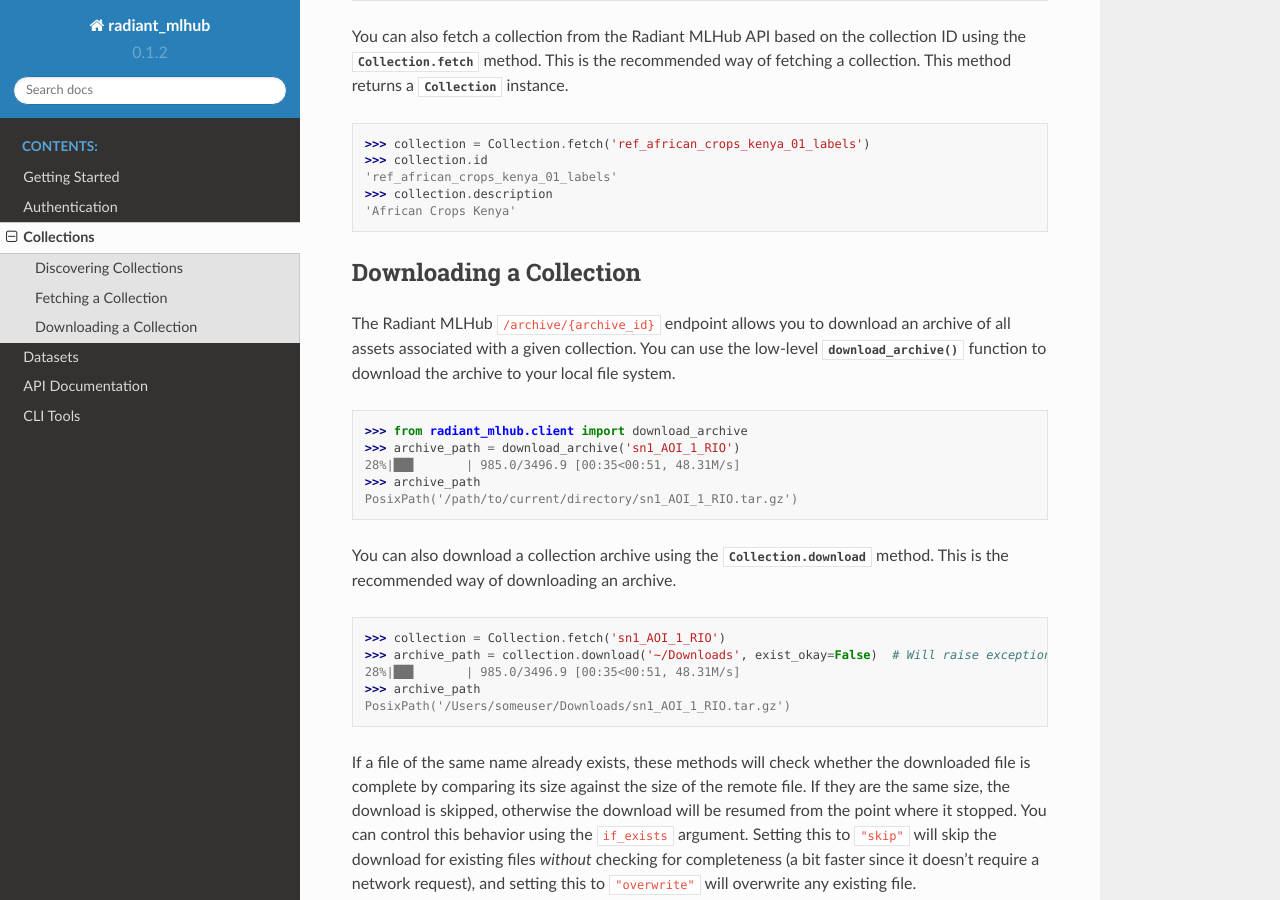
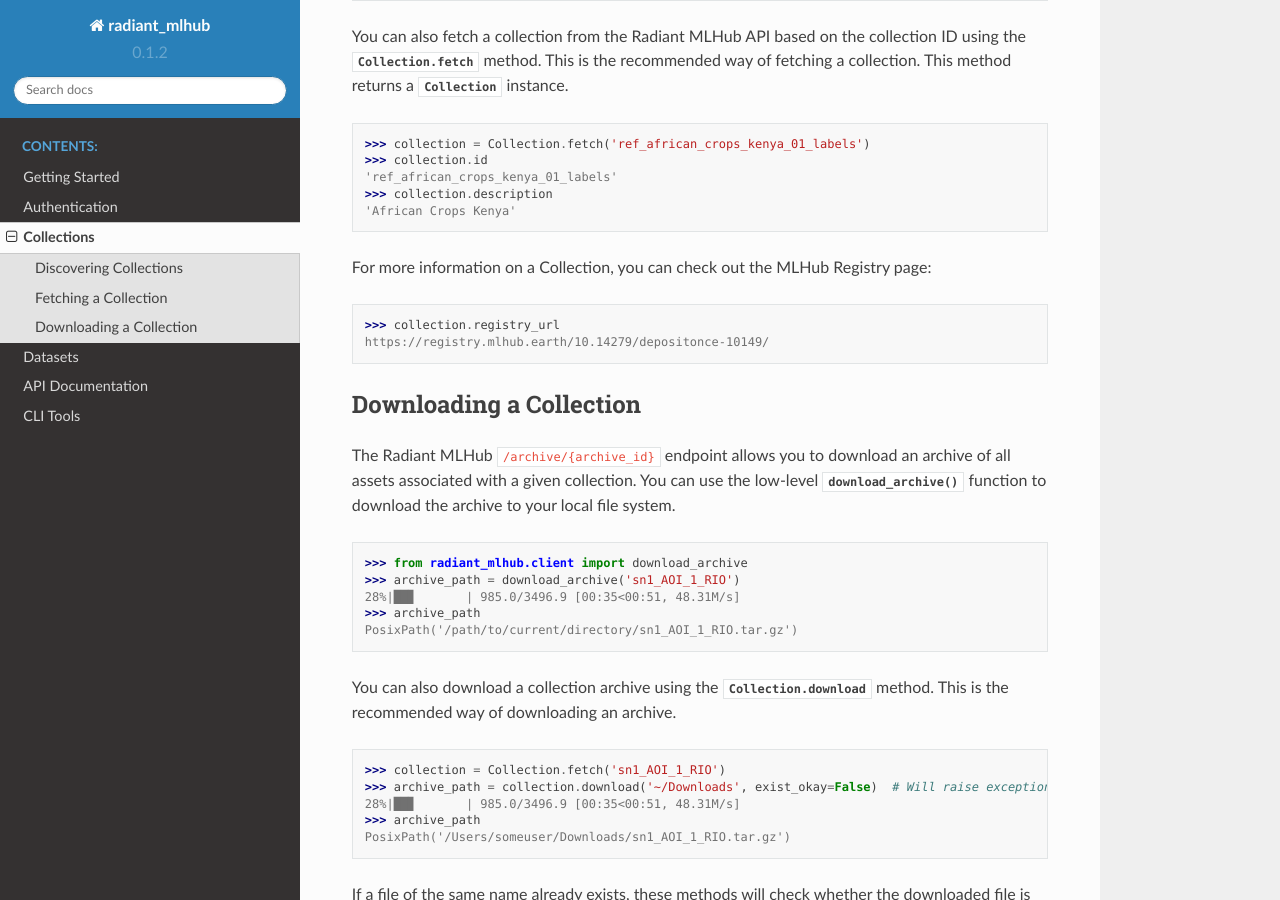
Before and after one commit to radiantearth/radiant-mlhub, a Sphinx documentation site: the page built from docs/source/collections.rst, in a window 1280 px wide and 900 px high, scrolled down 1901 px. Built offline with Sphinx 7.4.7 and the Read the Docs theme 2.0.0, drawn with Linux system fonts in a browser that asks for light colours.

Commit message:
Add registry_url to Collection docs

```diff
--- a/docs/source/collections.rst
+++ b/docs/source/collections.rst
@@ -103,6 +103,13 @@ method. This is the recommended way of fetching a collection. This method return
     >>> collection.description
     'African Crops Kenya'
 
+For more information on a Collection, you can check out the MLHub Registry page:
+
+.. code-block:: python
+
+    >>> collection.registry_url
+    https://registry.mlhub.earth/10.14279/depositonce-10149/
+
 Downloading a Collection
 ++++++++++++++++++++++++
 
```
